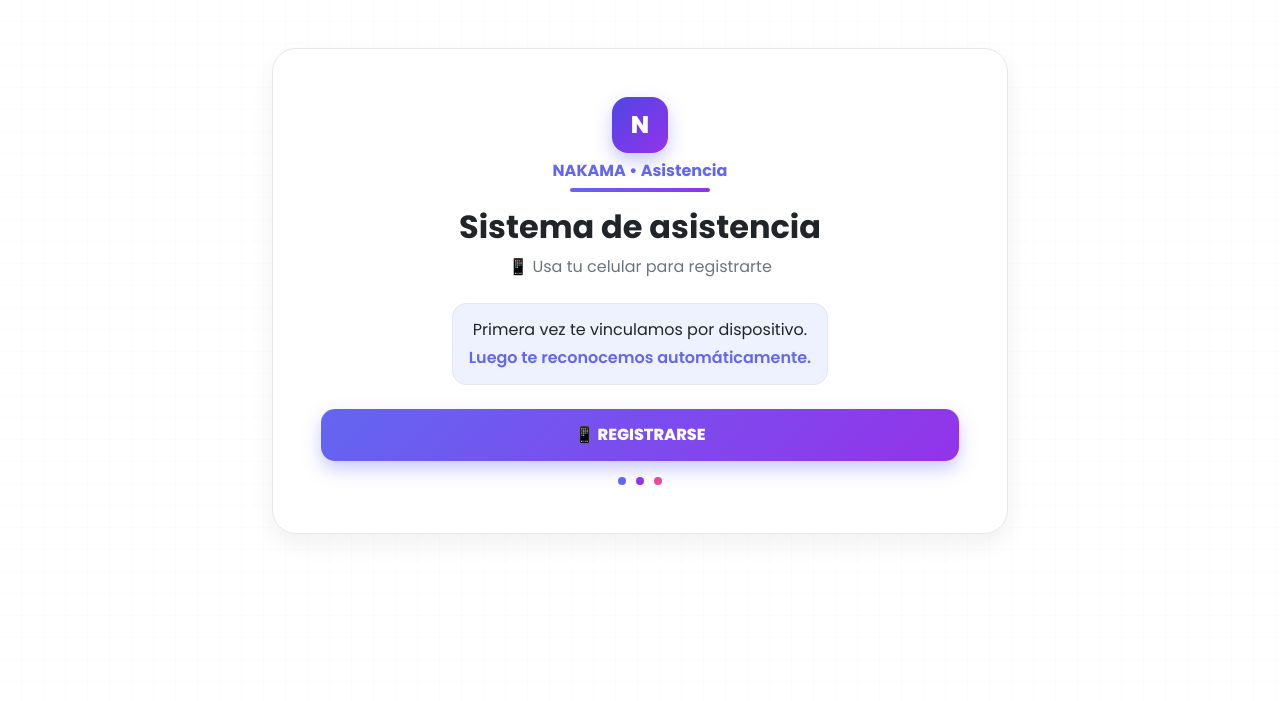
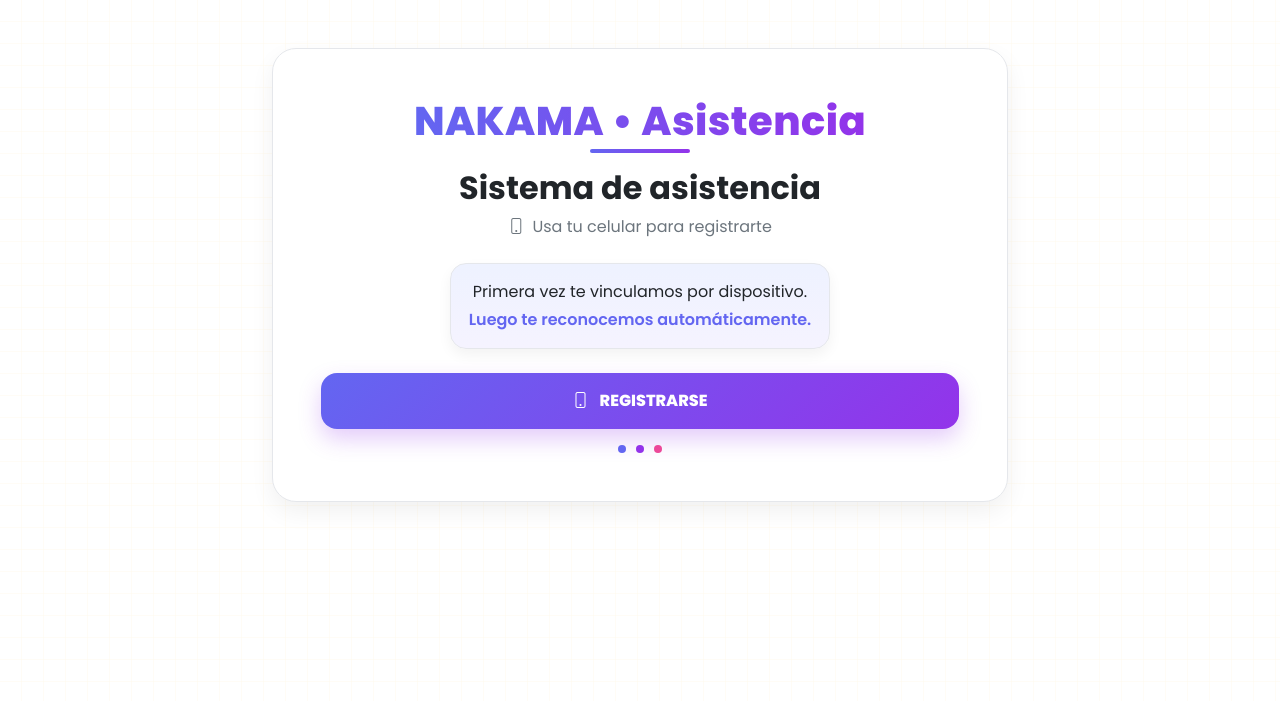
Before and after one commit to ichigo34/asistencia-nakama-service, a Django app: page / in a window 1280 px wide. Shown: the top 701 px of the page. Run offline with Django 5.2, Linux system fonts and the light colour scheme.

Commit message:
style(home): alinear con mock (título gradiente con subrayado, info-card lavanda, botón con ícono y padding amplio)

```diff
--- a/app/static/css/theme.css
+++ b/app/static/css/theme.css
@@ -53,9 +53,11 @@ body.home{ background:#ffffff !important; }
 .card-plain{ background:#ffffff; border:1px solid #e5e7eb; border-radius:24px; box-shadow:0 10px 24px rgba(0,0,0,.06); }
 .text-brand{ color:#6366f1; }
 .logo-chip{ width:56px; height:56px; display:flex; align-items:center; justify-content:center; border-radius:16px; font-weight:800; color:#ffffff; background: linear-gradient(135deg, #4f46e5, #9333ea); box-shadow:0 8px 18px rgba(99,102,241,.35); font-size:1.5rem; }
-.title-line{ width:140px; height:4px; background: linear-gradient(90deg, #6366f1, #9333ea); border-radius:999px; }
-.info-card{ background:#eef2ff; border:1px solid #e5e7eb; border-radius:14px; padding:14px 16px; max-width:520px; }
-.btn-register{ width:100%; padding:14px 20px; font-weight:800; text-transform:uppercase; color:#ffffff; border:none; border-radius:14px; background: linear-gradient(135deg, #6366f1, #9333ea); box-shadow:0 8px 18px rgba(99,102,241,.35); transition: transform .15s ease, filter .15s ease, box-shadow .15s ease; }
+.brand-title{ background: linear-gradient(90deg, #6366f1, #9333ea); -webkit-background-clip:text; background-clip:text; color:transparent; font-weight:800; letter-spacing:.4px; }
+.title-underline{ width:100px; height:4px; background: linear-gradient(90deg, #6366f1, #9333ea); border-radius:999px; }
+.info-card{ background:#eef2ff; border:1px solid #e5e7eb; border-radius:16px; padding:16px 18px; max-width:520px; box-shadow:0 6px 14px rgba(0,0,0,.05); }
+.info-card.info-soft{ background: linear-gradient(180deg, #eef2ff, #f5f3ff); }
+.btn-register{ width:100%; padding:16px 22px; font-weight:800; text-transform:uppercase; color:#ffffff; border:none; border-radius:16px; background: linear-gradient(135deg, #6366f1, #9333ea); box-shadow:0 10px 22px rgba(147,51,234,.25); transition: transform .15s ease, filter .15s ease, box-shadow .15s ease; }
 .btn-register:hover{ filter:brightness(.98); transform: scale(1.02); box-shadow:0 12px 26px rgba(147,51,234,.32); color:#fff; }
 .btn-register.loading{ pointer-events:none; opacity:.9; }
 .btn-register.success{ background: linear-gradient(135deg, #22c55e, #16a34a); }
--- a/app/templates/pagina_principal.html
+++ b/app/templates/pagina_principal.html
@@ -16,18 +16,17 @@
         <div class="card card-plain p-4 p-md-5 text-center">
           <!-- Header -->
           <div class="d-flex flex-column align-items-center mb-3">
-            <div class="logo-chip mb-2" aria-label="Nakama">N</div>
-            <h6 class="mb-2 fw-bold text-brand">NAKAMA • Asistencia</h6>
-            <div class="title-line"></div>
+            <h1 class="brand-title mb-1">NAKAMA • Asistencia</h1>
+            <div class="title-underline"></div>
           </div>
 
           <!-- Contenido -->
           <div class="mb-2">
             <h2 class="fw-bold mb-2 text-dark">Sistema de asistencia</h2>
-            <p class="text-secondary mb-3">📱 Usa tu celular para registrarte</p>
+            <p class="text-secondary mb-3"><i class="bi bi-phone me-1" aria-hidden="true"></i> Usa tu celular para registrarte</p>
           </div>
 
-          <div class="info-card mx-auto mb-4">
+          <div class="info-card info-soft mx-auto mb-4">
             <p class="mb-1 text-dark">Primera vez te vinculamos por dispositivo.</p>
             <p class="mb-0 text-brand fw-semibold">Luego te reconocemos automáticamente.</p>
           </div>
@@ -35,7 +34,7 @@
           <!-- Botón -->
           <div class="d-grid mb-3">
             <a id="btn-registrarse" href="{% url 'identificar_dispositivo' %}" class="btn btn-register">
-              📱 REGISTRARSE
+              <i class="bi bi-phone me-2" aria-hidden="true"></i> REGISTRARSE
             </a>
           </div>
 
@@ -45,7 +44,6 @@
             <span class="dot purple"></span>
             <span class="dot pink"></span>
           </div>
-        </div>
       </div>
     </div>
   </div>
```
